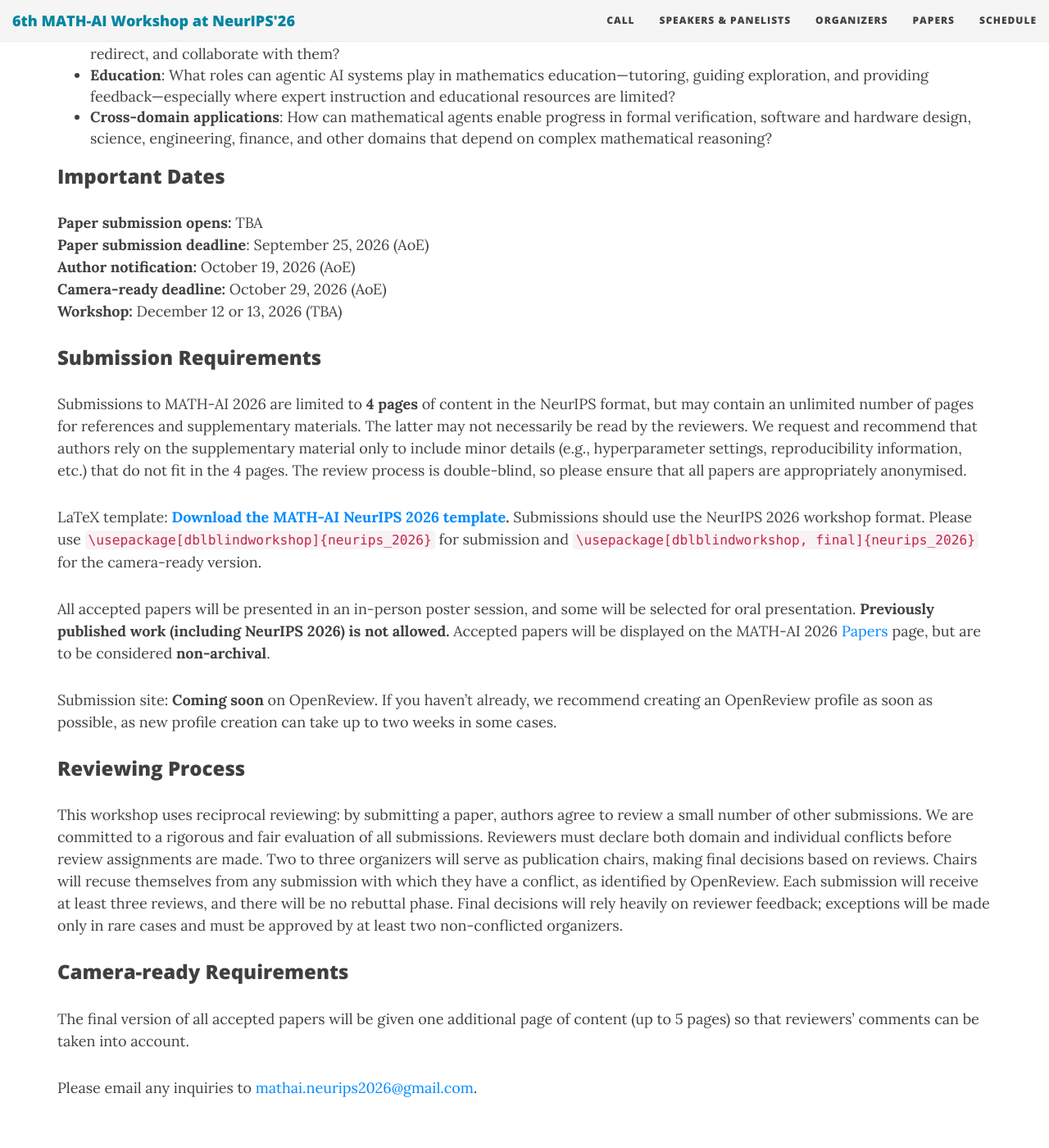
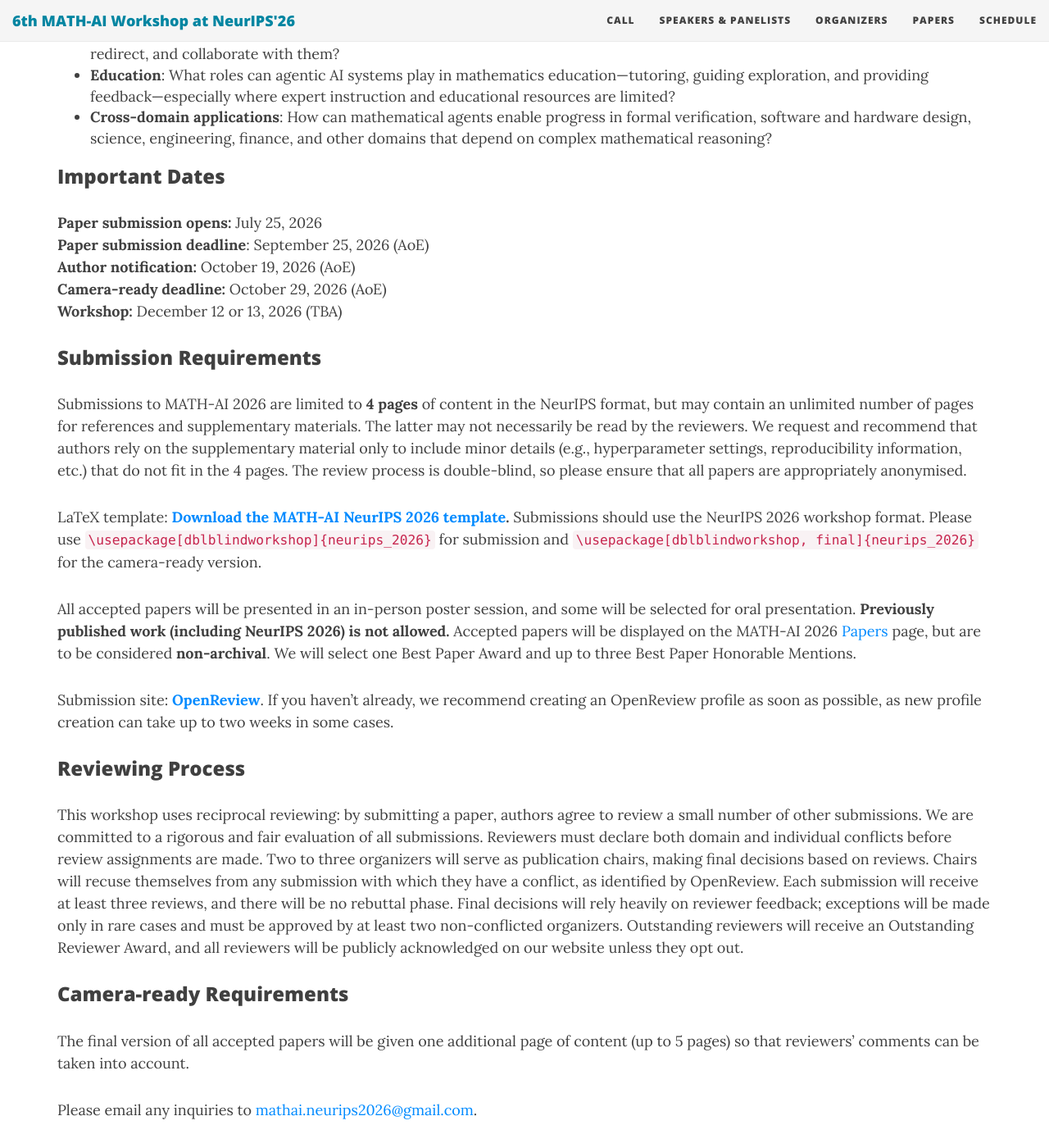
Before and after one commit to mathai-2026/mathai-2026.github.io, a Jekyll site: the page built from cfp.md, in a window 1280 px wide and 1400 px high, scrolled down 1103 px. Shown: the whole window at 82% size. Built offline with Jekyll 4.4.1, drawn with Linux system fonts in a browser that asks for light colours; nearby versions of some CDN libraries.

Commit message:
Add OpenReview page + finalize CFP

```diff
--- a/cfp.md
+++ b/cfp.md
@@ -26,7 +26,7 @@ This year, our central question is: *How can agentic AI systems advance mathemat
 
 ### Important Dates
 
-**Paper submission opens:** TBA <br>
+**Paper submission opens:** July 25, 2026 <br>
 **Paper submission deadline**: September 25, 2026 (AoE) <br>
 **Author notification:** October 19, 2026 (AoE) <br>
 **Camera-ready deadline:** October 29, 2026 (AoE) <br>
@@ -39,14 +39,14 @@ Submissions to MATH-AI 2026 are limited to **4 pages** of content in the NeurIPS
 
 LaTeX template: **[Download the MATH-AI NeurIPS 2026 template](/files/mathai_neurips2026_template.zip).** Submissions should use the NeurIPS 2026 workshop format. Please use <code>\usepackage[dblblindworkshop]{neurips_2026}</code> for submission and <code>\usepackage[dblblindworkshop, final]{neurips_2026}</code> for the camera-ready version.
 
-All accepted papers will be presented in an in-person poster session, and some will be selected for oral presentation. **Previously published work (including NeurIPS 2026) is not allowed.** Accepted papers will be displayed on the MATH-AI 2026 [Papers](/papers) page, but are to be considered **non-archival**.
+All accepted papers will be presented in an in-person poster session, and some will be selected for oral presentation. **Previously published work (including NeurIPS 2026) is not allowed.** Accepted papers will be displayed on the MATH-AI 2026 [Papers](/papers) page, but are to be considered **non-archival**. We will select one Best Paper Award and up to three Best Paper Honorable Mentions.
 
-Submission site: **Coming soon** on OpenReview. If you haven't already, we recommend creating an OpenReview profile as soon as possible, as new profile creation can take up to two weeks in some cases.
+Submission site: **[OpenReview](https://openreview.net/group?id=NeurIPS.cc/2026/Workshop/MATH-AI)**. If you haven't already, we recommend creating an OpenReview profile as soon as possible, as new profile creation can take up to two weeks in some cases.
 
 
 ### Reviewing Process
 
-This workshop uses reciprocal reviewing: by submitting a paper, authors agree to review a small number of other submissions. We are committed to a rigorous and fair evaluation of all submissions. Reviewers must declare both domain and individual conflicts before review assignments are made. Two to three organizers will serve as publication chairs, making final decisions based on reviews. Chairs will recuse themselves from any submission with which they have a conflict, as identified by OpenReview. Each submission will receive at least three reviews, and there will be no rebuttal phase. Final decisions will rely heavily on reviewer feedback; exceptions will be made only in rare cases and must be approved by at least two non-conflicted organizers.
+This workshop uses reciprocal reviewing: by submitting a paper, authors agree to review a small number of other submissions. We are committed to a rigorous and fair evaluation of all submissions. Reviewers must declare both domain and individual conflicts before review assignments are made. Two to three organizers will serve as publication chairs, making final decisions based on reviews. Chairs will recuse themselves from any submission with which they have a conflict, as identified by OpenReview. Each submission will receive at least three reviews, and there will be no rebuttal phase. Final decisions will rely heavily on reviewer feedback; exceptions will be made only in rare cases and must be approved by at least two non-conflicted organizers. Outstanding reviewers will receive an Outstanding Reviewer Award, and all reviewers will be publicly acknowledged on our website unless they opt out.
 
 ### Camera-ready Requirements
 
```
Also changed, not shown: index.md (+1 -0 lines).
